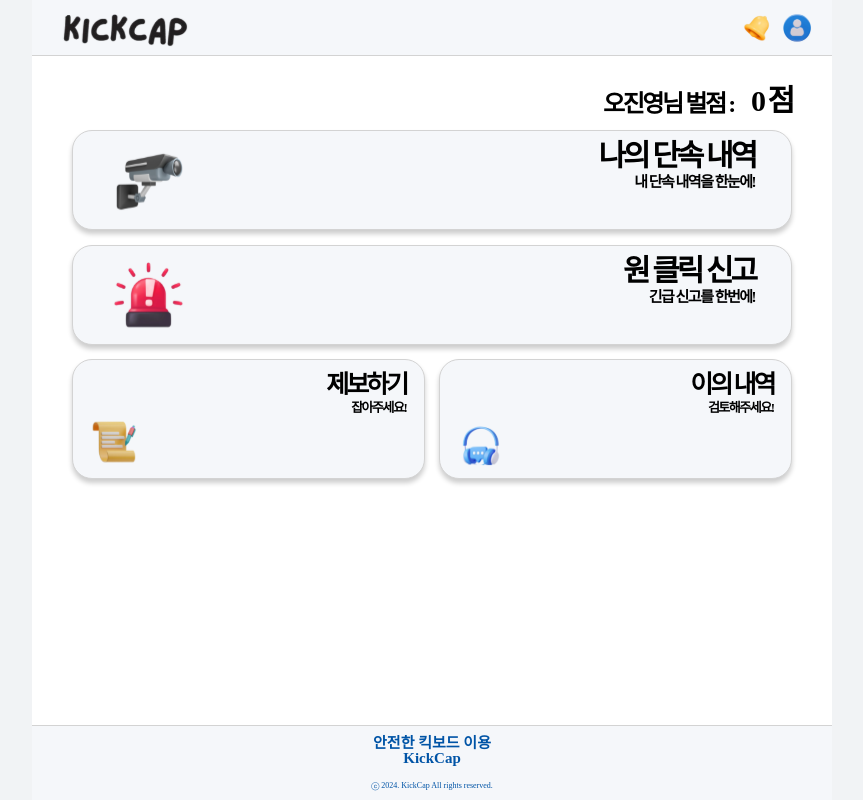
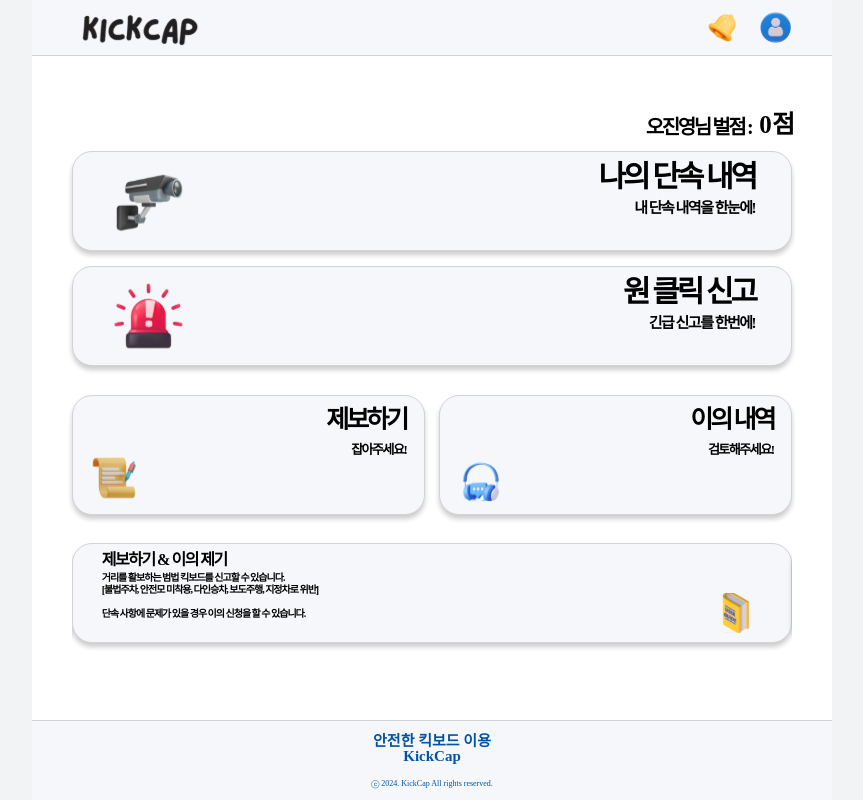
Before and after one commit to KickCap-Project/kickcap-main, a React (Create React App) app in the folder kickcap/: page / in a window 1280 px wide. Shown: the whole page, without its empty margins (208-1071 px from the left). Built offline with nearby package versions, Linux system fonts and the light colour scheme; a web font is replaced by a local one.

Commit message:
feat: MainPage 구현

```diff
--- a/kickcap/package.json
+++ b/kickcap/package.json
@@ -19,7 +19,9 @@
     "react-router": "^6.26.1",
     "react-router-dom": "^6.26.1",
     "react-scripts": "5.0.1",
+    "react-slick": "^0.30.2",
     "redux-persist": "^6.0.0",
+    "slick-carousel": "^1.8.1",
     "styled-components": "^6.1.13",
     "styled-reset": "^4.5.2",
     "web-vitals": "^2.1.4",
--- /dev/null
+++ b/kickcap/src/components/Carousel.jsx
@@ -0,0 +1,124 @@
+import React from 'react';
+import Slider from 'react-slick';
+import styled from 'styled-components';
+import 'slick-carousel/slick/slick.css';
+import 'slick-carousel/slick/slick-theme.css';
+
+import Guide from '../asset/img/svg/guide.svg';
+import Money from '../asset/img/svg/money.svg';
+
+const SlideItem = styled.div`
+  background-color: ${(props) => props.theme.AreaColor};
+  border: 1px solid #d3d3d3;
+  box-shadow: 0px 4px 5px rgba(0, 0, 0, 0.2);
+  text-align: center;
+  border-radius: 1rem;
+  margin-top: 4%;
+  margin-bottom: 4%;
+  width: 100%;
+  height: 5rem;
+  position: relative;
+`;
+
+const s = {
+  Title: styled.div`
+    font-size: 0.8rem;
+    font-weight: 900;
+    position: absolute;
+    text-align: left;
+    top: 8%;
+    left: 4%;
+    letter-spacing: -0.075rem;
+  `,
+  Description: styled.div`
+    font-size: 0.5rem;
+    font-weight: 900;
+    position: absolute;
+    text-align: left;
+    top: 28%;
+    left: 4%;
+    letter-spacing: -0.05rem;
+    line-height: 0.6rem;
+  `,
+  Img: styled.img`
+    height: 2rem;
+    position: absolute;
+    top: 50%;
+    right: 5%;
+  `,
+};
+
+const Carousel = () => {
+  const settings = {
+    dots: false,
+    infinite: true,
+    speed: 500, // 슬라이드 전환 속도
+    slidesToShow: 1,
+    slidesToScroll: 1,
+    autoplay: true, // 자동 재생
+    autoplaySpeed: 3000, // 자동으로 슬라이드 전환하는 time interval
+    swipe: true,
+    touchMove: true,
+  };
+
+  return (
+    <Slider {...settings}>
+      <SlideItem>
+        <s.Title>단속내역 확인 및 간편 납부</s.Title>
+        <s.Description>
+          이용자의 단속 이력과 상세정보를 간편하게 조회하고
+          <br />
+          서비스 내에서 납부할 수 있습니다.
+        </s.Description>
+        <s.Img src={Guide} />
+      </SlideItem>
+      <SlideItem>
+        <s.Title>제보하기 & 이의 제기</s.Title>
+        <s.Description>
+          거리를 활보하는 범법 킥보드를 신고할 수 있습니다.
+          <br />
+          [불법주차, 안전모 미착용, 다인승차, 보도주행, 지정차로 위반]
+          <br />
+          <br />
+          단속 사항에 문제가 있을 경우 이의 신청을 할 수 있습니다.
+        </s.Description>
+        <s.Img src={Guide} />
+      </SlideItem>
+      <SlideItem>
+        <s.Title>원 클릭 신고</s.Title>
+        <s.Description>
+          킥보드 이용 중 사고 발생 시 클릭 한번으로 신고 가능!
+          <br />
+          신고 시 관할 경찰서에 자동으로 신고 접수가 되며
+          <br />
+          신고자 정보, 신고 시각, 위치정보 데이터가 사용됩니다.
+        </s.Description>
+        <s.Img src={Guide} />
+      </SlideItem>
+      <SlideItem>
+        <s.Title>PM 관련 법률 챗봇 지원</s.Title>
+        <s.Description>
+          이동형 전동장치(PM)에 관한 궁금한 법률 정보를 챗봇이 제공!
+          <br />
+          법을 잘 몰라도 챗봇이 친절히 알려줘요~
+          <br />
+          귀여운 챗봇은 오른쪽 하단에 위치해 있습니다.
+        </s.Description>
+        <s.Img src={Guide} />
+      </SlideItem>
+      <SlideItem>
+        <s.Title>범칙금 안내</s.Title>
+        <s.Description>
+          · 불법 주차 : 범칙금 2만원 + 벌점 2점
+          <br />· 안전모 미착용 : 범칙금 2만원 + 벌점 2점
+          <br />· 다인 승차 : 범칙금 4만원 + 벌점 5점
+          <br />· 보도 주행 : 범칙금 3만원 + 벌점 3점
+          <br />· 지정 차로 위반 : 범칙금 1만원 + 벌점 1점
+        </s.Description>
+        <s.Img src={Money} />
+      </SlideItem>
+    </Slider>
+  );
+};
+
+export default Carousel;
--- a/kickcap/src/components/Footer.jsx
+++ b/kickcap/src/components/Footer.jsx
@@ -5,11 +5,11 @@ import Text from './Common/Text';
 const s = {
   FooterArea: styled.div`
     width: 100%;
+    height: 10vh;
     border-top: 1px solid #d3d3d3;
-    padding-top: 0.5rem;
-    padding-bottom: 0.5rem;
     display: flex;
     flex-direction: column;
+    justify-content: center;
     text-align: center;
     background-color: ${(props) => props.theme.AreaColor};
   `,
--- a/kickcap/src/components/HeaderMain.jsx
+++ b/kickcap/src/components/HeaderMain.jsx
@@ -10,7 +10,7 @@ const notification = false;
 const s = {
   HeaderArea: styled.div`
     width: 100%;
-    height: 7%;
+    height: 7vh;
     border-bottom: 1px solid #d3d3d3;
     background-color: ${(props) => props.theme.AreaColor};
     display: flex;
@@ -20,16 +20,24 @@ const s = {
   `,
   Logo: styled.img`
     position: absolute;
-    height: 75%;
-    left: 1rem;
+    height: 70%;
+    left: 5%;
+  `,
+  ButtonArea: styled.div`
+    position: absolute;
+    display: flex;
+    justify-content: end;
+    align-items: center;
+    width: 50%;
+    height: 100%;
+    right: 5%;
   `,
   ButtonNotification: styled.img`
-    position: absolute;
-    right: 3rem;
+    height: 60%;
+    margin-right: 5%;
   `,
   ButtonSetting: styled.img`
-    position: absolute;
-    right: 1rem;
+    height: 60%;
   `,
 };
 
@@ -37,12 +45,14 @@ const Header = () => {
   return (
     <s.HeaderArea>
       <s.Logo src={LogoSvg} />
+      <s.ButtonArea>
         {notification ? (
           <s.ButtonNotification src={NotificationOnSvg} />
         ) : (
           <s.ButtonNotification src={NotificationOffSvg} />
         )}
         <s.ButtonSetting src={SettingSvg} />
+      </s.ButtonArea>
     </s.HeaderArea>
   );
 };
--- a/kickcap/src/components/MainButton.jsx
+++ b/kickcap/src/components/MainButton.jsx
@@ -6,7 +6,7 @@ const s = {
     width: ${(props) => (props.type === 'big' ? '100%' : '49%')};
     height: ${(props) => (props.type === 'big' ? '5rem' : '6rem')};
     border: 1px solid #d3d3d3;
-    margin-top: 2%;
+    margin-top: ${(props) => (props.type === 'big' ? '2%' : '4%')};
     border-radius: 1rem;
     position: relative;
     background-color: ${(props) => props.theme.AreaColor};
@@ -14,7 +14,7 @@ const s = {
   `,
   Title: styled.div`
     font-size: ${(props) => (props.type === 'big' ? '1.5rem' : '1.25rem')};
-    font-weight: 800;
+    font-weight: 900;
     position: absolute;
     top: 10%;
     right: 5%;
@@ -22,9 +22,9 @@ const s = {
   `,
   Description: styled.div`
     font-size: ${(props) => (props.type === 'big' ? '0.75rem' : '0.65rem')};
-    font-weight: 800;
+    font-weight: 900;
     position: absolute;
-    top: ${(props) => (props.type === 'big' ? '45%' : '35%')};
+    top: ${(props) => (props.type === 'big' ? '50%' : '40%')};
     right: 5%;
     letter-spacing: -0.075rem;
   `,
--- a/kickcap/src/pages/MainPage.jsx
+++ b/kickcap/src/pages/MainPage.jsx
@@ -1,9 +1,9 @@
 import React from 'react';
 import styled from 'styled-components';
-import Text from '../components/Common/Text';
 
-import HeaderMain from '../components/HeaderMain';
-import MainButton from '../components/MainButton';
+import HeaderMain from './../components/HeaderMain';
+import MainButton from './../components/MainButton';
+import Carousel from './../components/Carousel';
 import Footer from './../components/Footer';
 
 import MainBtn1 from './../asset/img/svg/mainBtn1.svg';
@@ -17,7 +17,6 @@ const s = {
     flex-direction: column;
     align-items: center;
     width: 100%;
-    height: 100%;
     min-height: 100vh;
     background-color: ${(props) => props.theme.bgColor};
   `,
@@ -26,13 +25,13 @@ const s = {
     justify-content: flex-end;
     align-items: end;
     width: 90%;
-    margin-top: 1.5rem;
+    margin-top: 7%;
   `,
   UserInfoText: styled.div`
-    font-size: ${(props) => (props.type === 'demerit' ? '1.5rem' : '1.2rem')};
-    font-weight: 800;
+    font-size: ${(props) => (props.type === 'demerit' ? '1.25rem' : '1rem')};
+    font-weight: 900;
     letter-spacing: ${(props) => (props.type === 'demerit' ? '-0.15rem' : '-0.12rem')};
-    margin-right: ${(props) => (props.type === 'demerit' ? '' : '0.85rem')};
+    margin-right: ${(props) => (props.type === 'demerit' ? '' : '0.4rem')};
   `,
   MainArea: styled.div`
     flex: 1;
@@ -55,12 +54,8 @@ const MainPage = () => {
       <HeaderMain />
 
       <s.UserInfoArea>
-        <s.UserInfoText type="name" size={'1.2rem'} bold={'800'}>
-          {username}님 벌점 :
-        </s.UserInfoText>
-        <s.UserInfoText type="demerit" size={'1.5rem'} bold={'800'}>
-          {demerit} 점
-        </s.UserInfoText>
+        <s.UserInfoText type="name">{username}님 벌점 :</s.UserInfoText>
+        <s.UserInfoText type="demerit">{demerit} 점</s.UserInfoText>
       </s.UserInfoArea>
 
       <s.MainArea>
@@ -71,6 +66,8 @@ const MainPage = () => {
           <MainButton type="small" title="제보하기" description="잡아주세요!" imgSrc={MainBtn3} />
           <MainButton type="small" title="이의 내역" description="검토해주세요!" imgSrc={MainBtn4} />
         </s.SmallButtonWrapper>
+
+        <Carousel />
       </s.MainArea>
 
       <Footer />
```
Also changed, not shown: 1 other file (tests, documents, lock files or other folders). Lines whose indentation alone changed are shown as unchanged.
